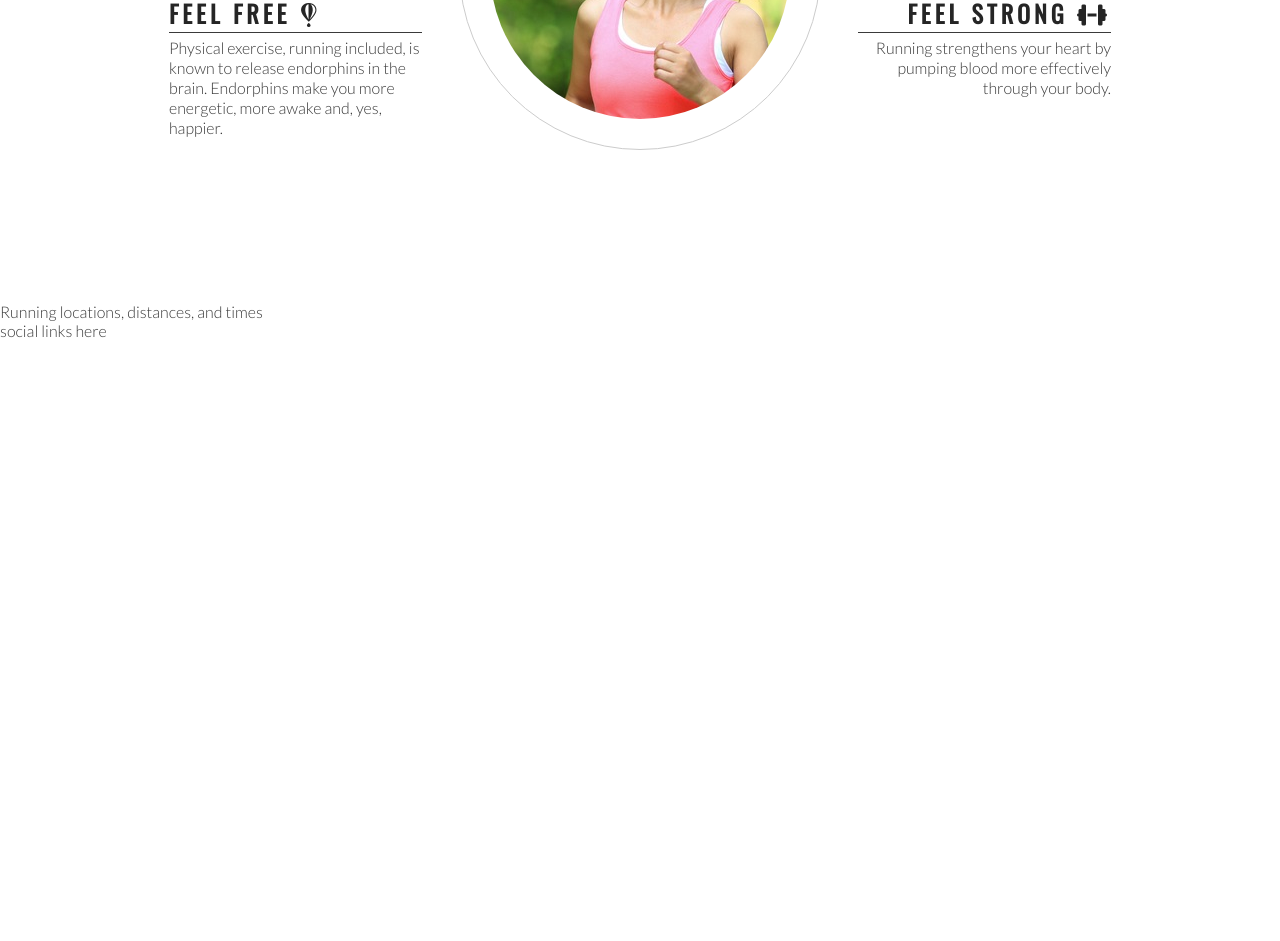
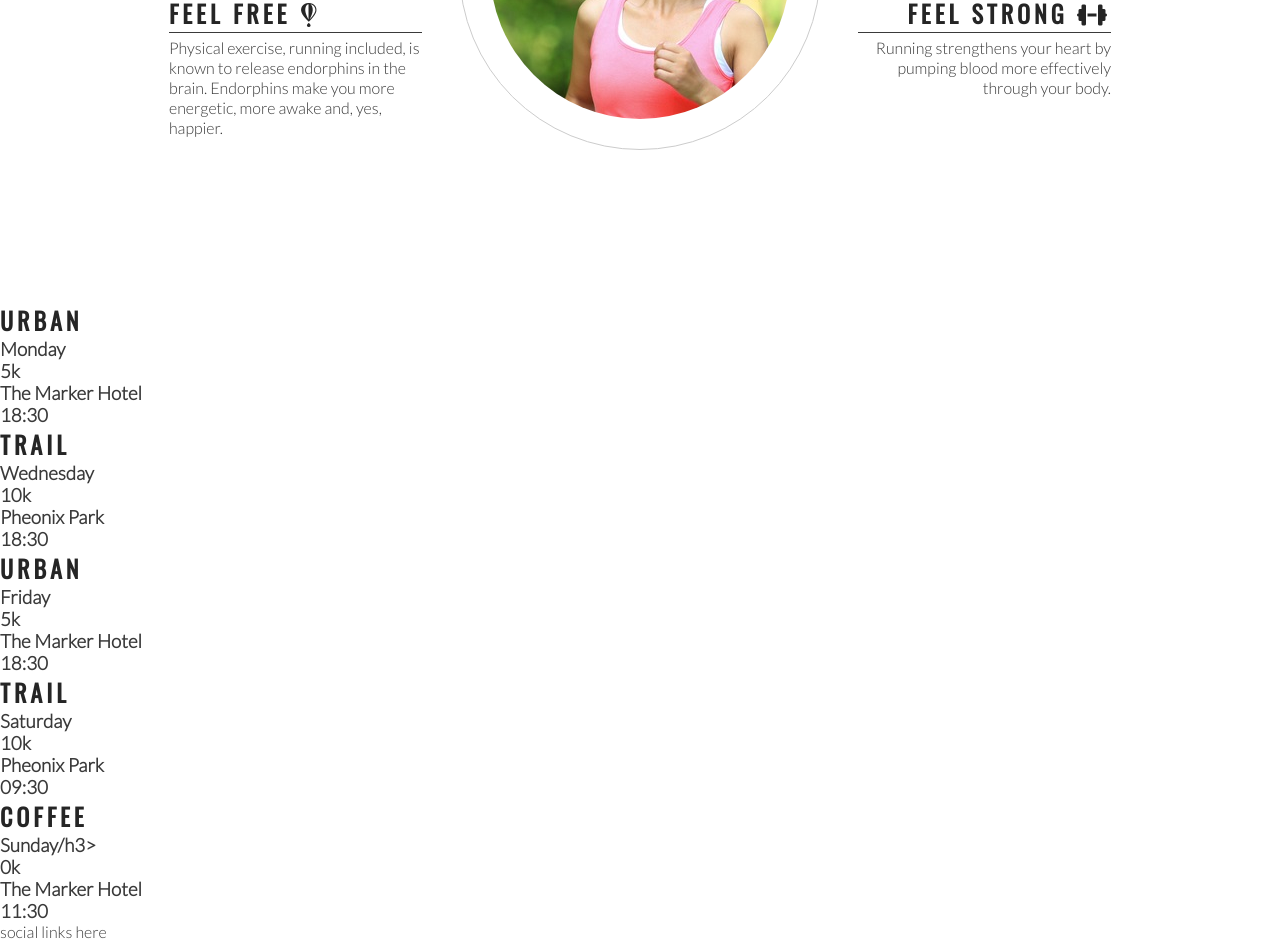
Before and after one commit to RyandTeague/Love-running, a plain HTML site: page index.html in a window 1280 px wide. Shown: the part 993-1934 px from the top of the page. Before the commit the page ends 1333 px from the top, so only its background shows below. Drawn offline with nearby package versions, Linux system fonts and the light colour scheme.

Commit message:
add meet up info

```diff
--- a/index.html
+++ b/index.html
@@ -64,13 +64,47 @@
        <div id="center-about">
            <div id="circle-container">
                <div id="circle-cover-bg">
-
                </div>
            </div>
        </div>
     </section>
     <section>
-        Running locations, distances, and times
+        <div>
+            <h2>Urban</h2>
+            <h3>Monday</h3>
+            <h3>5k</h3>
+            <h3>The Marker Hotel</h3>
+            <h3>18:30</h3>
+        </div>
+        <div>
+            <h2>Trail</h2>
+            <h3>Wednesday</h3>
+            <h3>10k</h3>
+            <h3>Pheonix Park</h3>
+            <h3>18:30</h3>
+        </div>
+        <div>
+            <h2>Urban</h2>
+            <h3>Friday</h3>
+            <h3>5k</h3>
+            <h3>The Marker Hotel</h3>
+            <h3>18:30</h3>
+        </div>
+        <div>
+            <h2>Trail</h2>
+            <h3>Saturday</h3>
+            <h3>10k</h3>
+            <h3>Pheonix Park</h3>
+            <h3>09:30</h3>
+        </div>
+        <div>
+            <h2>Coffee</h2>
+            <h3>Sunday/h3>
+            <h3>0k</h3>
+            <h3>The Marker Hotel</h3>
+            <h3>11:30</h3>
+        </div>
+
     </section>
     <footer>
         social links here
```
